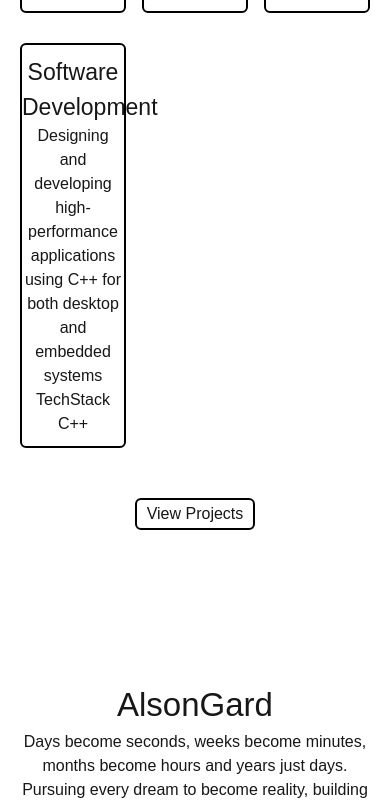
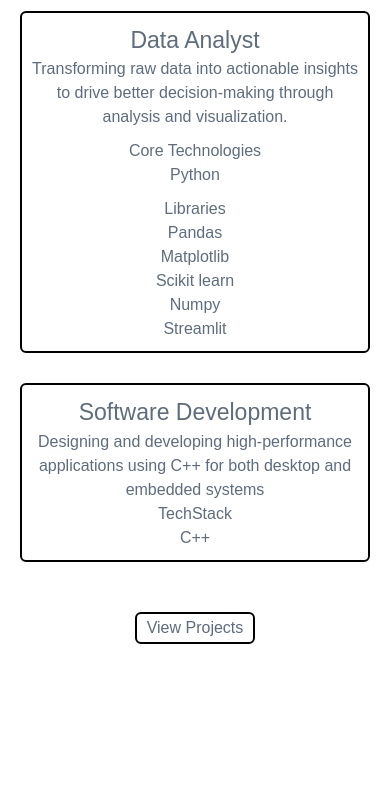
Before and after one commit to alsongard/alsongard, a Next.js app in the folder mydevportfoli/: page / in a window 390 px wide. Shown: the part 1970-2774 px from the top of the page. Built offline with nearby package versions, Linux system fonts and the light colour scheme.

Commit message:
techstack responsive design done

```diff
--- a/mydevportfoli/app/page.tsx
+++ b/mydevportfoli/app/page.tsx
@@ -48,7 +48,7 @@
         <h1 className="text-white text-center text-[40px] font-semibold">Techstack</h1>
 
         {/* techstack container */}
-        <div className=" mx-auto w-[100%] grid grid-cols-3 gap-x-4 px-[20px]">
+        <div className=" mx-auto w-[100%] grid grid-cols-3 gap-x-4 px-[20px] max-[778px]:grid-cols-2 max-[500px]:grid-cols-1 text-[#5d6d7e]">
           <div className="techstack-container  dark:border-none border-2 border-black text-center mt-[30px] bg-white py-[10px] px-[10px] rounded-md ">
             <h1 className="text-[23px]">Front-End Developer</h1>
             <p className="">Crafting visually appealing and responsive landing pages and user interfaces to enhance user experience.</p>
@@ -115,7 +115,7 @@
           </div>
         </div>
 
-        <Link href="/projects"><button className="mt-[50px] px-[10px] py-[2px] border-2 border-black rounded-md  block  mx-auto bg-white">View Projects</button></Link>
+        <Link href="/projects"><button className="mt-[50px] px-[10px] py-[2px] border-2 border-black rounded-md text-[#5d6d7e] block  mx-auto bg-white">View Projects</button></Link>
         </section>
     </div>
 
```
